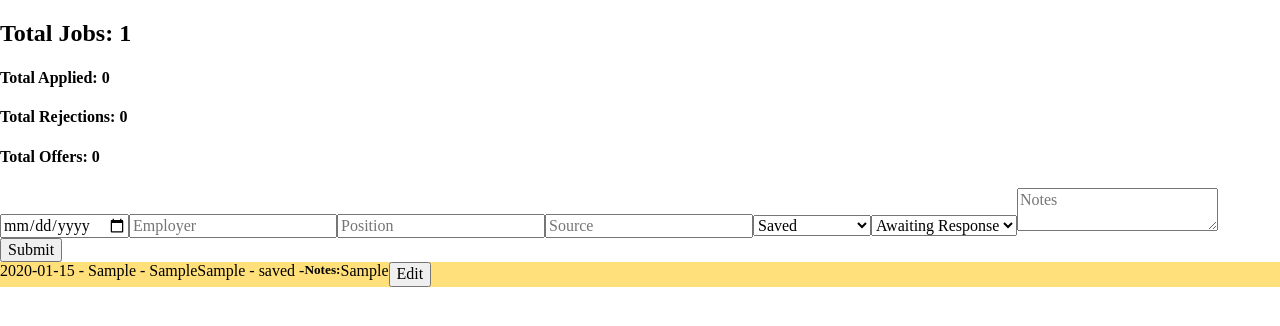
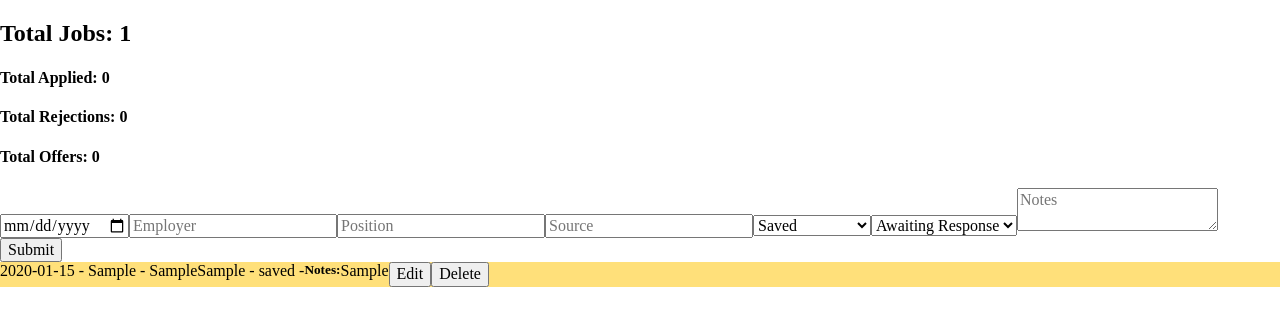
Before and after one commit to rscole87/job-search-app, a React (Create React App) app: page / in a window 1280 px wide. Both pictures are taken after typing "2020-01-15", "Sample", "Sample", "Sample", "Sample" into the empty fields and a click on the input 31 px from the left and 250 px from the top of the page. Shown: the top 326 px of the page. Built offline with nearby package versions, Linux system fonts and the light colour scheme.

Commit message:
add delete functionality

```diff
--- a/src/components/InputFormComponent.js
+++ b/src/components/InputFormComponent.js
@@ -17,6 +17,7 @@ const InputForm = (props) => {
     status,
     employerResponse,
     notes,
+    key: props.jobListData.length
   };
 
   const handleSubmit = (job) => {
--- a/src/components/JobListAreaComponent.js
+++ b/src/components/JobListAreaComponent.js
@@ -12,6 +12,7 @@ const JobItem = (props) => {
   const [offer, setOffer] = useState(false);
   const [notes, setNotes] = useState(props.job.notes);
   const [editing, setEditing] = useState(false);
+  const jobItemKey = props.job.key;
 
   const checkAppliedStatus = () => {
     if (status !== "saved") {
@@ -93,6 +94,7 @@ const JobItem = (props) => {
 
           <div>
             <button onClick={() => setEditing(true)}>Edit</button>
+            <button onClick={() => props.deleteJobItem(jobItemKey)} >Delete</button>
           </div>
         </div>
       </div>
@@ -146,7 +148,7 @@ const JobItem = (props) => {
 
 const JobListArea = (props) => {
   const jobs = props.jobs.map((job, i) => {
-    return <JobItem job={job} setAppliedCount={props.setAppliedCount} setRejectCount={props.setRejectCount} setOfferCount={props.setOfferCount} key={i} />;
+    return <JobItem job={job} setAppliedCount={props.setAppliedCount} setRejectCount={props.setRejectCount} setOfferCount={props.setOfferCount} key={job.key} deleteJobItem={props.deleteJobItem}/>;
   });
 
   return (
--- a/src/components/MainComponent.js
+++ b/src/components/MainComponent.js
@@ -10,13 +10,17 @@ const Main = () => {
   const [rejectCount, setRejectCount] = useState(0);
   const [offerCount, setOfferCount] = useState(0);
 
+  const deleteJobItem = (key) => {
+    setJobListData(jobListData.filter(job => job.key !== key))
+  }
+
   return (
     <>
       <Counters jobsCount={jobListData.length} appliedCount={appliedCount} rejectCount={rejectCount} offerCount={offerCount} />
 
-      <InputForm  setJobListData={setJobListData}/>
+      <InputForm jobListData={jobListData}  setJobListData={setJobListData}/>
 
-      <JobListArea jobs={jobListData} setAppliedCount={setAppliedCount} setRejectCount={setRejectCount} setOfferCount={setOfferCount}/>
+      <JobListArea jobs={jobListData} deleteJobItem={deleteJobItem} setAppliedCount={setAppliedCount} setRejectCount={setRejectCount} setOfferCount={setOfferCount}/>
     </>
   );
 };
```
